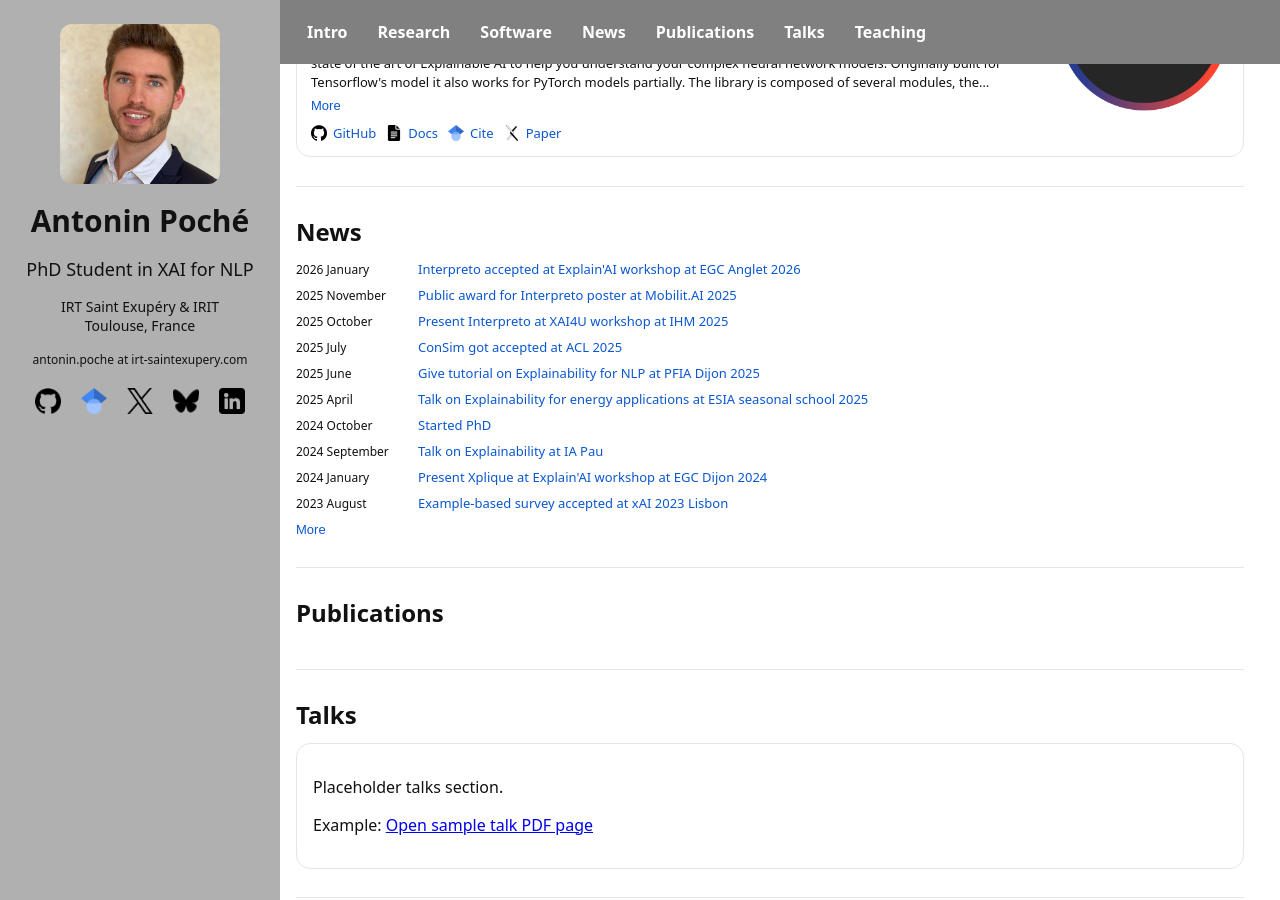
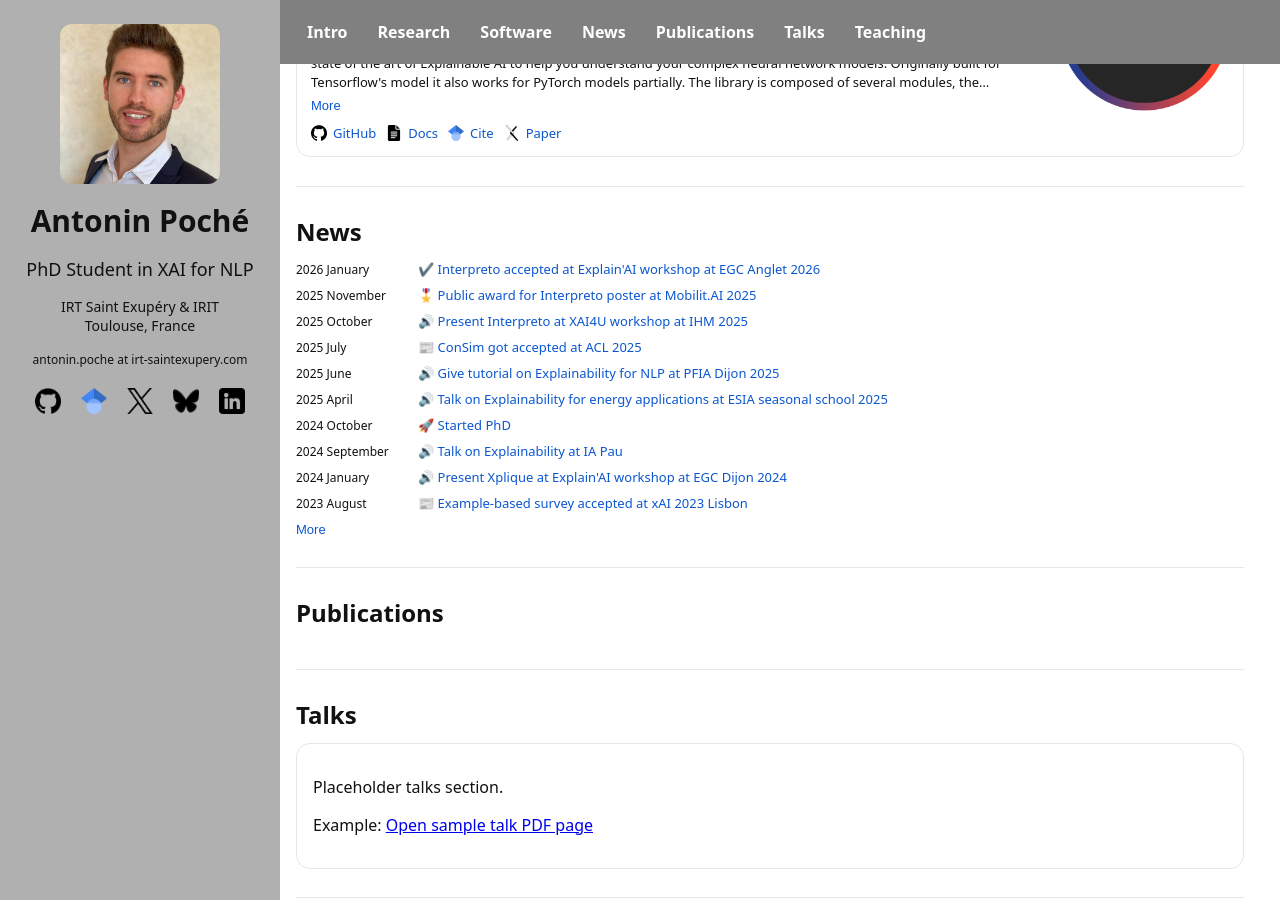
Before and after one commit to AntoninPoche/AntoninPoche.github.io, a Jekyll site: the page built from index.html, in a window 1280 px wide and 900 px high, scrolled down 1294 px. Built offline with Jekyll 4.4.1, drawn with Linux system fonts in a browser that asks for light colours.

Commit message:
add emojis to news

```diff
--- a/_data/news/index.yml
+++ b/_data/news/index.yml
@@ -1,59 +1,59 @@
 - date: "2026 January"
-  title: "Interpreto accepted at Explain'AI workshop at EGC Anglet 2026"
+  title: "✔️ Interpreto accepted at Explain'AI workshop at EGC Anglet 2026"
   href: "https://github.com/FOR-sight-ai/interpreto"
 
 - date: "2025 November"
-  title: "Public award for Interpreto poster at Mobilit.AI 2025"
+  title: "🎖️ Public award for Interpreto poster at Mobilit.AI 2025"
   href: "https://github.com/FOR-sight-ai/interpreto"
 
 - date: "2025 October"
-  title: "Present Interpreto at XAI4U workshop at IHM 2025"
+  title: "🔊 Present Interpreto at XAI4U workshop at IHM 2025"
   href: "https://github.com/FOR-sight-ai/interpreto"
 
 - date: "2025 July"
-  title: "ConSim got accepted at ACL 2025"
+  title: "📰 ConSim got accepted at ACL 2025"
   href: "https://aclanthology.org/2025.acl-long.279/"
 
 - date: "2025 June"
-  title: "Give tutorial on Explainability for NLP at PFIA Dijon 2025"
+  title: "🔊 Give tutorial on Explainability for NLP at PFIA Dijon 2025"
   href: "https://docs.google.com/presentation/d/1d63bDsLGK8Zhc2HR1AR6G_iY1R1r_Xrx/edit?usp=sharing&ouid=107638376435932051133&rtpof=true&sd=true"
 
 - date: "2025 April"
-  title: "Talk on Explainability for energy applications at ESIA seasonal school 2025"
+  title: "🔊 Talk on Explainability for energy applications at ESIA seasonal school 2025"
   href: "#"
 
 - date: "2024 October"
-  title: "Started PhD"
+  title: "🚀 Started PhD"
   href: "#"
 
 - date: "2024 September"
-  title: "Talk on Explainability at IA Pau"
+  title: "🔊 Talk on Explainability at IA Pau"
   href: "https://github.com/deel-ai/xplique"
 
 - date: "2024 January"
-  title: "Present Xplique at Explain'AI workshop at EGC Dijon 2024"
+  title: "🔊 Present Xplique at Explain'AI workshop at EGC Dijon 2024"
   href: "https://github.com/deel-ai/xplique"
 
 - date: "2023 August"
-  title: "Example-based survey accepted at xAI 2023 Lisbon"
+  title: "📰 Example-based survey accepted at xAI 2023 Lisbon"
   href: "https://link.springer.com/chapter/10.1007/978-3-031-44067-0_2"
 
 - date: "2023"
-  title: "Publish guidelines for explainable AI with the DEEL project"
+  title: "📰 Publish guidelines for explainable AI with the DEEL project"
   href: "https://hal.science/hal-04391691/"
 
 - date: "2021 June"
-  title: "IRT Saint Exupéry - Start as Research Engineer in Explainable AI"
+  title: "🚀 IRT Saint Exupéry - Start as Research Engineer in Explainable AI"
   href: "#"
 
 - date: "2021"
-  title: "Defend Master's Thesis on Explainable Reinforcement Learning"
+  title: "🔊 Defend Master's Thesis on Explainable Reinforcement Learning"
   href: "#"
 
 - date: "2021"
-  title: "ENSIMAG Master's Degree in Applied Mathematics and Computer Science"
+  title: "🎓 ENSIMAG Master's Degree in Applied Mathematics and Computer Science"
   href: "#"
 
 - date: "2021"
-  title: "Politecnico di Torino Master's Degree in Computer Engineering and Data Science"
+  title: "🎓 Politecnico di Torino Master's Degree in Computer Engineering and Data Science"
   href: "#"
```
